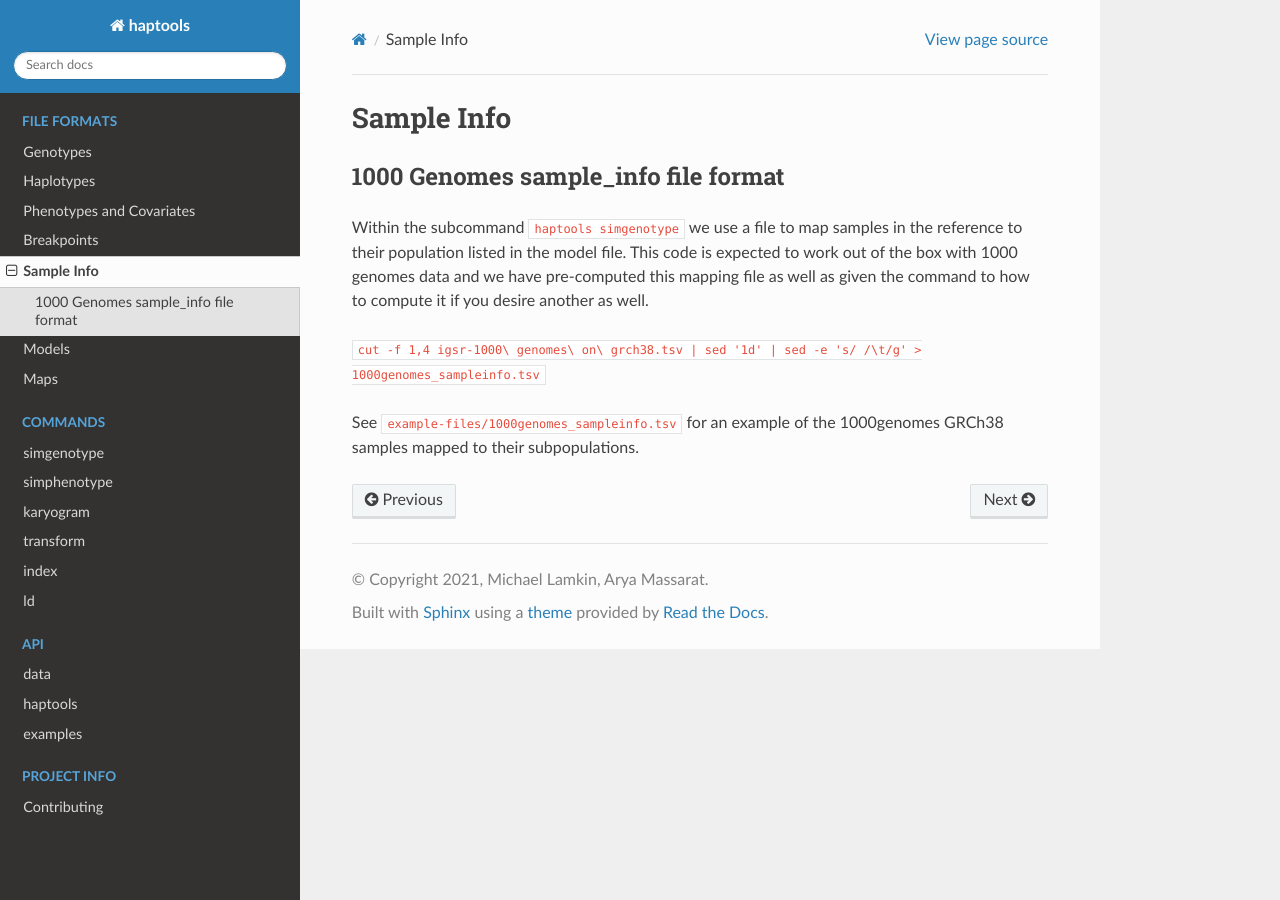
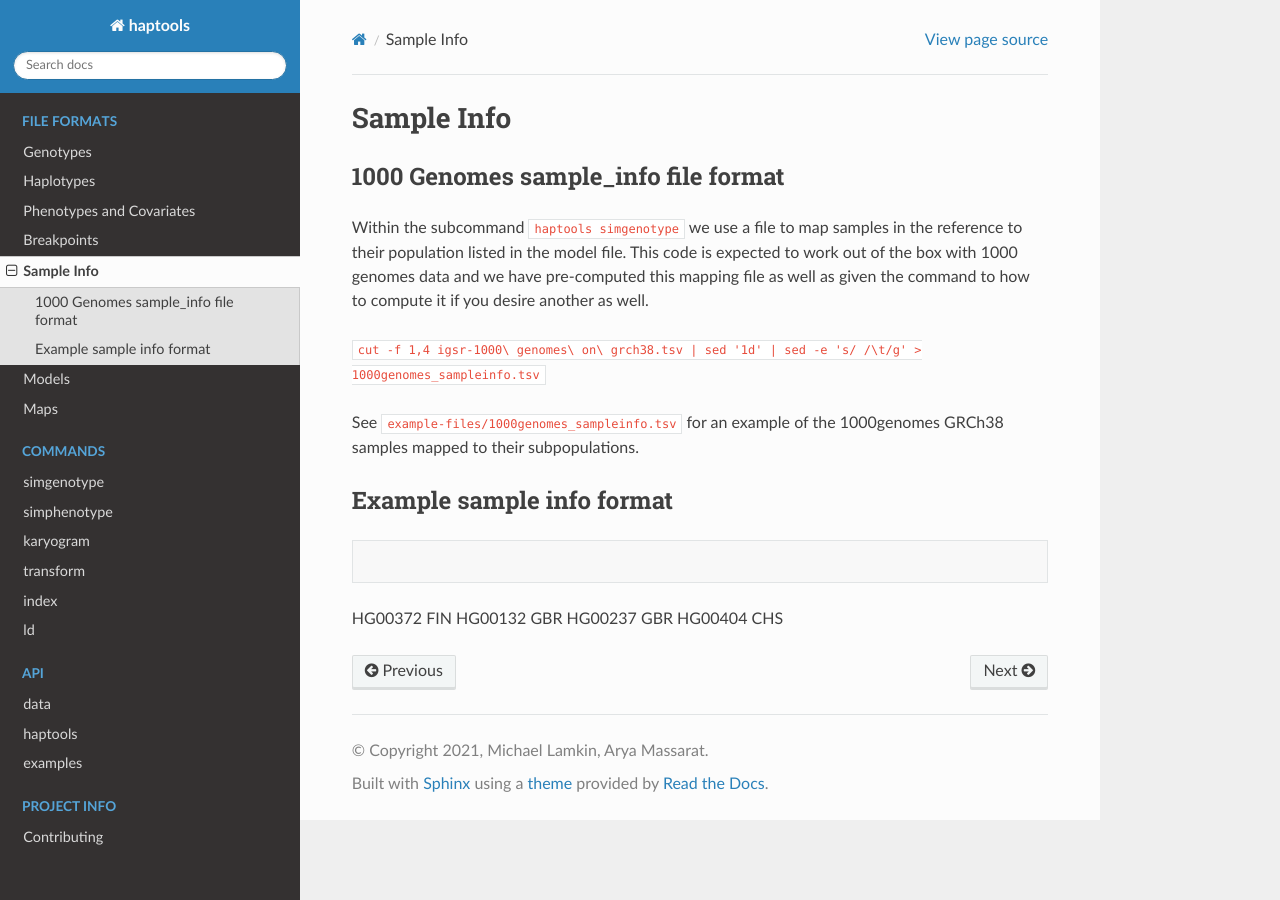
Before and after one commit to CAST-genomics/haptools, a Sphinx documentation site: the page built from docs/formats/sample_info.rst, in a window 1280 px wide. Built offline with Sphinx 7.4.7 and the Read the Docs theme 2.0.0, drawn with Linux system fonts in a browser that asks for light colours.

Commit message:
Update sample_info.rst

```diff
--- a/docs/formats/sample_info.rst
+++ b/docs/formats/sample_info.rst
@@ -15,3 +15,13 @@ well as given the command to how to compute it if you desire another as well.
 
 See ``example-files/1000genomes_sampleinfo.tsv`` for an example of the 1000genomes
 GRCh38 samples mapped to their subpopulations.
+
+Example sample info format
+--------------------------
+
+.. code-block::
+
+HG00372	FIN
+HG00132	GBR
+HG00237	GBR
+HG00404	CHS
```
